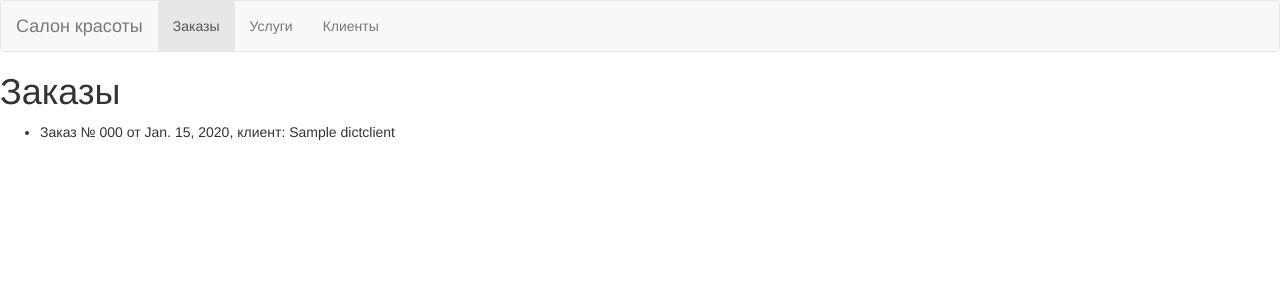
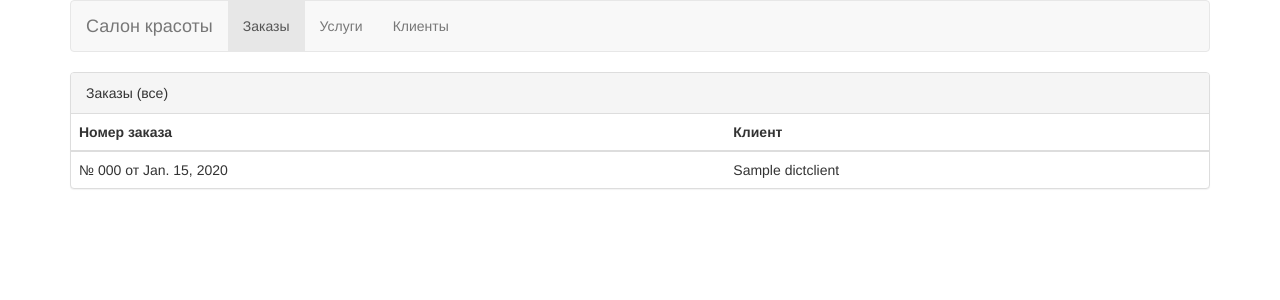
Before and after one commit to novikov-nsa/barbershop, a Django app: page /orders/ in a window 1280 px wide. Shown: the top 300 px of the page. Run offline with Django 3.2, Linux system fonts and the light colour scheme; tables that the repository leaves empty hold one stand-in row (values such as "Sample post"); some libraries are stand-ins or nearby versions.

Commit message:
Изменения в интерфейсе: - на главной странице реализовал отображение в 2-х колонках

```diff
--- a/barbershopoffice/templates/dicts/clients.html
+++ b/barbershopoffice/templates/dicts/clients.html
@@ -1,6 +1,6 @@
 {% extends "index.html" %}
 {% block content2 %}
-<h1>Услуги</h1>
+<h1>Клиенты</h1>
 
 <ul>
         {% for dict_clients_list in latest_dicts_clients %}
--- a/barbershopoffice/templates/index.html
+++ b/barbershopoffice/templates/index.html
@@ -1,8 +1,8 @@
 {% extends "base.html" %}
 {% block content %}
-
+<div class="container">
 <nav class="navbar navbar-default">
-  <div class="container-fluid">
+  <div class="container-fuid">
     <!-- Brand and toggle get grouped for better mobile display -->
     <div class="navbar-header">
       <button type="button" class="navbar-toggle collapsed" data-toggle="collapse" data-target="#bs-example-navbar-collapse-1" aria-expanded="false">
@@ -17,7 +17,7 @@
     <!-- Collect the nav links, forms, and other content for toggling -->
     <div class="collapse navbar-collapse" id="bs-example-navbar-collapse-1">
       <ul class="nav navbar-nav">
-        <li id="menu_orders" class="active"><a href="{% url 'orders' %}">Заказы <span class="sr-only">(current)</span></a></li>
+        <li id="menu_orders"><a href="{% url 'orders' %}">Заказы <span class="sr-only">(current)</span></a></li>
         <li id="menu_dict_services"><a href="{% url 'dict_services_list' %}">Услуги <span class="sr-only"></span></a></li>
         <li id="menu_dict_clients"><a href="{% url 'dict_clients_list' %}">Клиенты <span class="sr-only"></span></a></li>
 
@@ -37,3 +37,4 @@
 {% block content2 %}{% endblock %}
 
 {% endblock %}
+</div>
--- a/barbershopoffice/templates/orders.html
+++ b/barbershopoffice/templates/orders.html
@@ -1,15 +1,39 @@
 {% extends "index.html" %}
 {% block content2 %}
-<h1>Заказы</h1>
-<!-- <a href = "{% url 'main_app' %}">На главную страницу</a> -->
-<ul>
-        {% for orders in latest_order %}
-            <li>
 
-                    Заказ № {{ orders.numberOrder }} от {{orders.dateOrder }}, клиент: {{ orders.client.nameClient }}
+<div class="panel panel-default">
+  <!-- Содержание панели по умолчанию -->
+  <div class="panel-heading">Заказы (все)</div>
 
-            </li>
-        {% endfor %}
+  <!-- Таблица -->
+  <table class="table">
+      <thead>
+      <tr>
+        <th>Номер заказа</th>
+        <th>Клиент</th>
+      </tr>
+      </thead>
+      <tbody>
+      {% for orders in latest_order %}
+        <tr>
+            <td>№ {{ orders.numberOrder }} от {{orders.dateOrder }}</td>
+            <td>{{ orders.client.nameClient }}</td>
+        </tr>
+      {% endfor %}
+      </tbody>
 
-</ul>
+  </table>
+</div>
+
+
+<script>
+
+    var a = document.getElementById('menu_orders');
+    a.setAttribute('class','active')
+    var b = document.getElementById('menu_dict_services');
+    b.setAttribute('class','')
+    var c = document.getElementById('menu_dict_clients');
+    c.setAttribute('class','')
+
+</script>
 {% endblock %}
--- a/barbershopoffice/views.py
+++ b/barbershopoffice/views.py
@@ -33,6 +33,6 @@ def dict_clients_detail(request, client_id):
     return render(request,'dicts/clients_detail.html', {'client': client})
 
 def orders(request):
-    latest_order = Orders.objects.order_by('-numberOrder')[:5]
+    latest_order = Orders.objects.order_by('-numberOrder')
     context = {'latest_order': latest_order}
     return render(request, 'orders.html', context)
```
Also changed, not shown: barbershopoffice/templates/main.html (+29 -1 lines).
